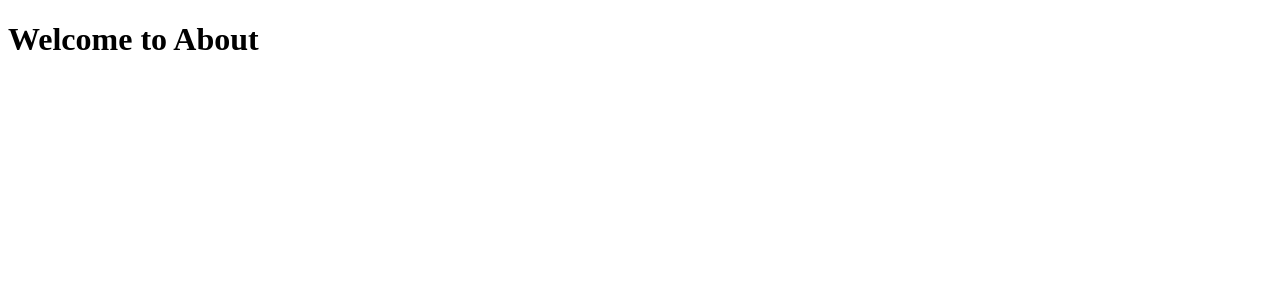
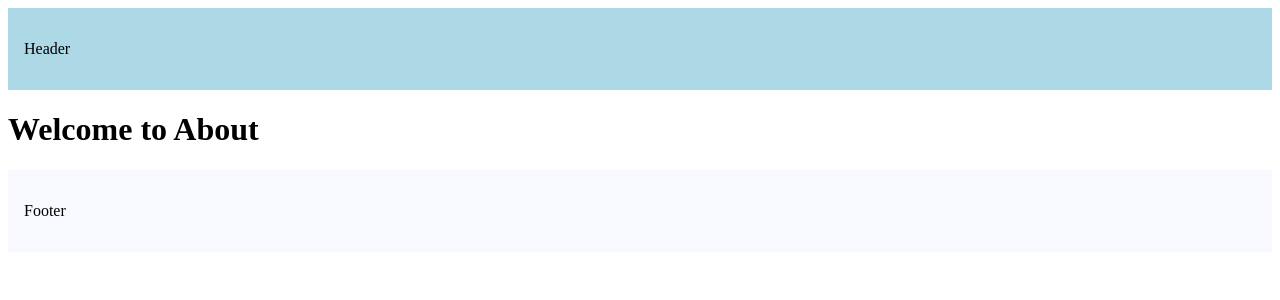
Before and after one commit to TrigoYodila/next-js-14, a Next.js app: page /about in a window 1280 px wide. Shown: the top 300 px of the page. Built offline with nearby package versions, Linux system fonts and the light colour scheme.

Commit message:
customize layouts

```diff
--- a/src/app/layout.tsx
+++ b/src/app/layout.tsx
@@ -10,7 +10,21 @@
 }) {
   return (
     <html lang="en">
-      <body>{children}</body>
+      <body>
+        <header style={{
+          backgroundColor:"lightblue",
+          padding:"1rem"
+        }}>
+          <p>Header</p>
+        </header>
+        {children}
+        <footer style={{
+          backgroundColor:"ghostwhite",
+          padding:"1rem"
+        }}>
+          <p>Footer</p>
+        </footer>
+        </body>
     </html>
   )
 }
```
